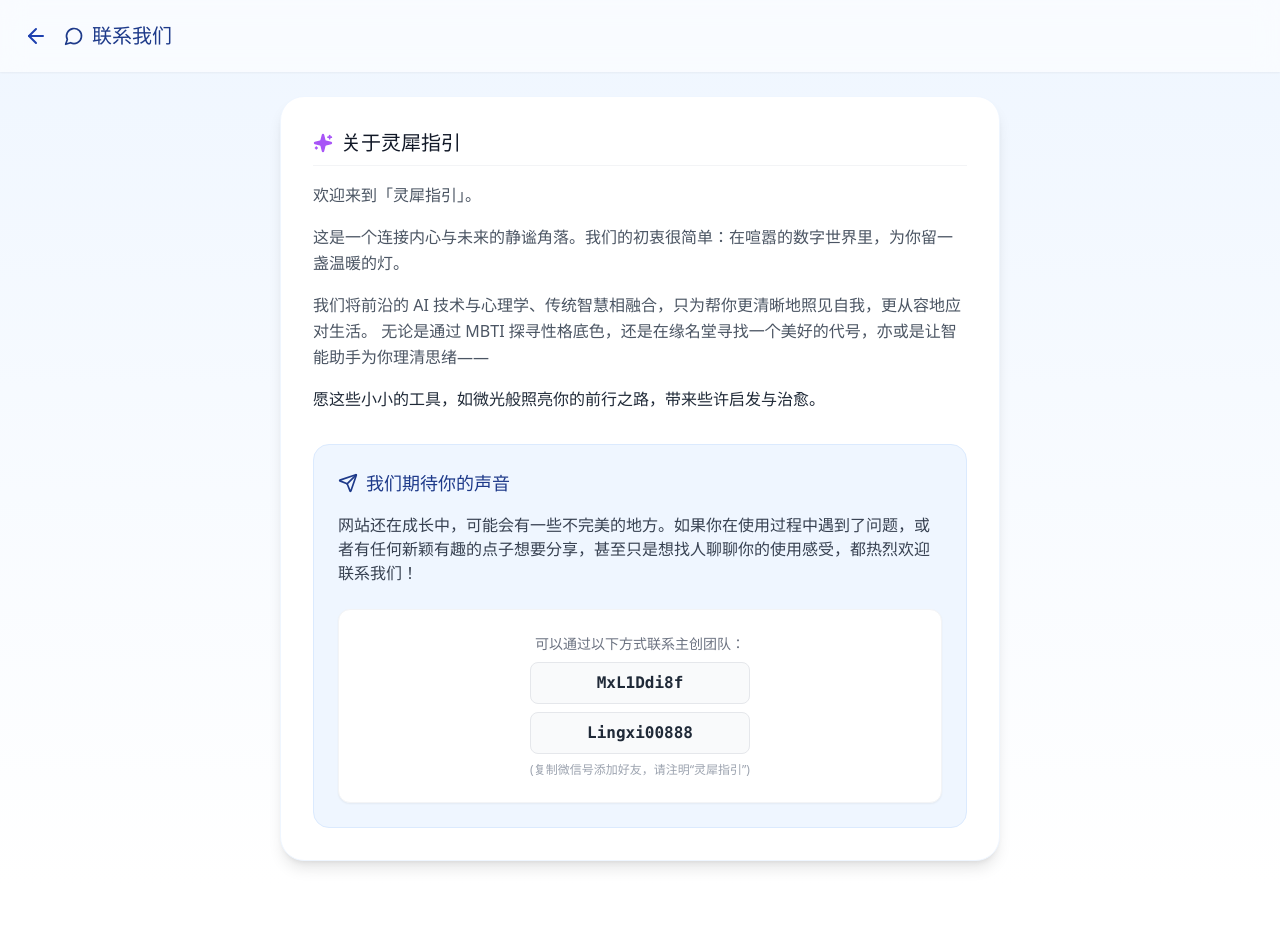
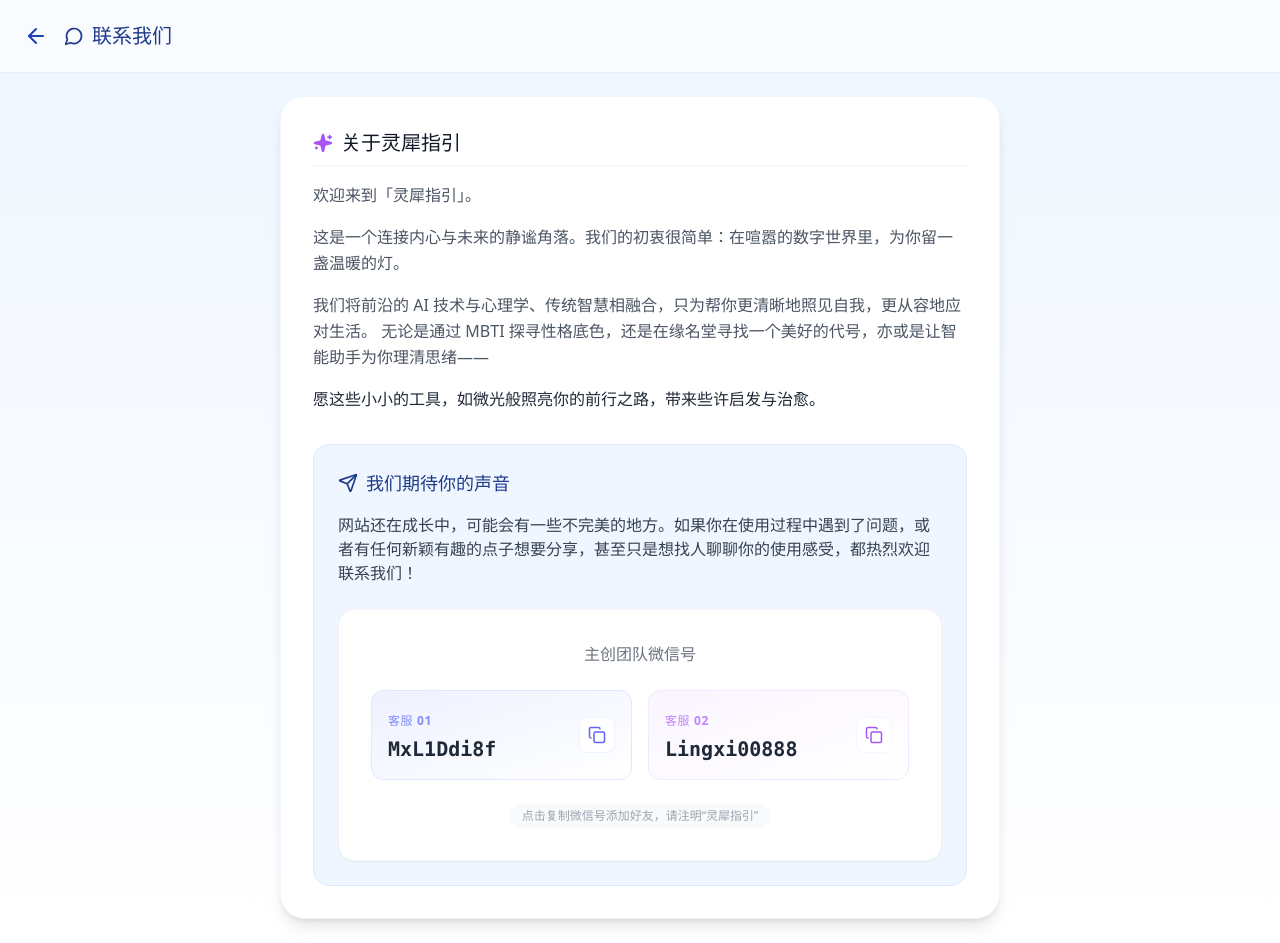
Before and after one commit to ldr0528/love-insight-app, a React (Vite) app: page /contact in a window 1280 px wide. Before the commit the page ends 885 px from the top, so only its background shows below. Built offline with nearby package versions, Linux system fonts and the light colour scheme.

Commit message:
style: redesign contact us card layout with interactive copy buttons

```diff
--- a/src/pages/ContactUs.tsx
+++ b/src/pages/ContactUs.tsx
@@ -1,7 +1,18 @@
-import { ArrowLeft, MessageCircle, Heart, Sparkles, Send } from 'lucide-react';
+import { ArrowLeft, MessageCircle, Sparkles, Send, Copy, Check } from 'lucide-react';
 import { Link } from 'react-router-dom';
+import { useState } from 'react';
+import toast from 'react-hot-toast';
 
 export default function ContactUs() {
+  const [copied, setCopied] = useState<string | null>(null);
+
+  const handleCopy = (text: string) => {
+    navigator.clipboard.writeText(text);
+    setCopied(text);
+    toast.success('复制成功');
+    setTimeout(() => setCopied(null), 2000);
+  };
+
   return (
     <div className="min-h-screen bg-gradient-to-b from-blue-50 to-white flex flex-col font-sans">
       {/* Header */}
@@ -50,21 +61,46 @@ export default function ContactUs() {
               网站还在成长中，可能会有一些不完美的地方。如果你在使用过程中遇到了问题，或者有任何新颖有趣的点子想要分享，甚至只是想找人聊聊你的使用感受，都<strong>热烈欢迎联系我们！</strong>
             </p>
 
-            <div className="flex flex-col items-center justify-center gap-4 bg-white p-6 rounded-xl shadow-sm border border-gray-100">
-               <div className="text-center space-y-2">
-                 <p className="text-sm text-gray-500">可以通过以下方式联系主创团队：</p>
-                 <div className="flex flex-col gap-2">
-                    <div className="bg-gray-50 px-4 py-2 rounded-lg font-mono text-gray-800 font-bold border border-gray-200 select-all">
-                      MxL1Ddi8f
+            <div className="flex flex-col items-center justify-center gap-6 bg-white p-8 rounded-2xl shadow-sm border border-gray-100">
+               <p className="text-gray-500 font-medium">主创团队微信号</p>
+
+               <div className="grid grid-cols-1 md:grid-cols-2 gap-4 w-full">
+                  {/* Contact Card 1 */}
+                  <div className="group relative bg-gradient-to-br from-indigo-50 to-white p-4 rounded-xl border border-indigo-100 hover:border-indigo-300 hover:shadow-md transition-all duration-300">
+                    <div className="flex items-center justify-between">
+                      <div>
+                        <span className="text-xs font-bold text-indigo-400 tracking-wider uppercase">客服 01</span>
+                        <div className="font-mono text-xl font-bold text-gray-800 mt-1">MxL1Ddi8f</div>
+                      </div>
+                      <button
+                        onClick={() => handleCopy('MxL1Ddi8f')}
+                        className="p-2 bg-white rounded-lg border border-indigo-50 text-indigo-500 hover:bg-indigo-500 hover:text-white transition-colors"
+                      >
+                        {copied === 'MxL1Ddi8f' ? <Check size={18} /> : <Copy size={18} />}
+                      </button>
                     </div>
-                    <div className="bg-gray-50 px-4 py-2 rounded-lg font-mono text-gray-800 font-bold border border-gray-200 select-all">
-                      Lingxi00888
+                  </div>
+
+                  {/* Contact Card 2 */}
+                  <div className="group relative bg-gradient-to-br from-purple-50 to-white p-4 rounded-xl border border-purple-100 hover:border-purple-300 hover:shadow-md transition-all duration-300">
+                    <div className="flex items-center justify-between">
+                      <div>
+                        <span className="text-xs font-bold text-purple-400 tracking-wider uppercase">客服 02</span>
+                        <div className="font-mono text-xl font-bold text-gray-800 mt-1">Lingxi00888</div>
+                      </div>
+                      <button
+                        onClick={() => handleCopy('Lingxi00888')}
+                        className="p-2 bg-white rounded-lg border border-purple-50 text-purple-500 hover:bg-purple-500 hover:text-white transition-colors"
+                      >
+                        {copied === 'Lingxi00888' ? <Check size={18} /> : <Copy size={18} />}
+                      </button>
                     </div>
-                 </div>
-                 <p className="text-xs text-gray-400 mt-2">
-                   (复制微信号添加好友，请注明“灵犀指引”)
-                 </p>
+                  </div>
                </div>
+
+               <p className="text-xs text-gray-400 bg-gray-50 px-3 py-1 rounded-full">
+                 点击复制微信号添加好友，请注明“灵犀指引”
+               </p>
             </div>
           </div>
 
```
